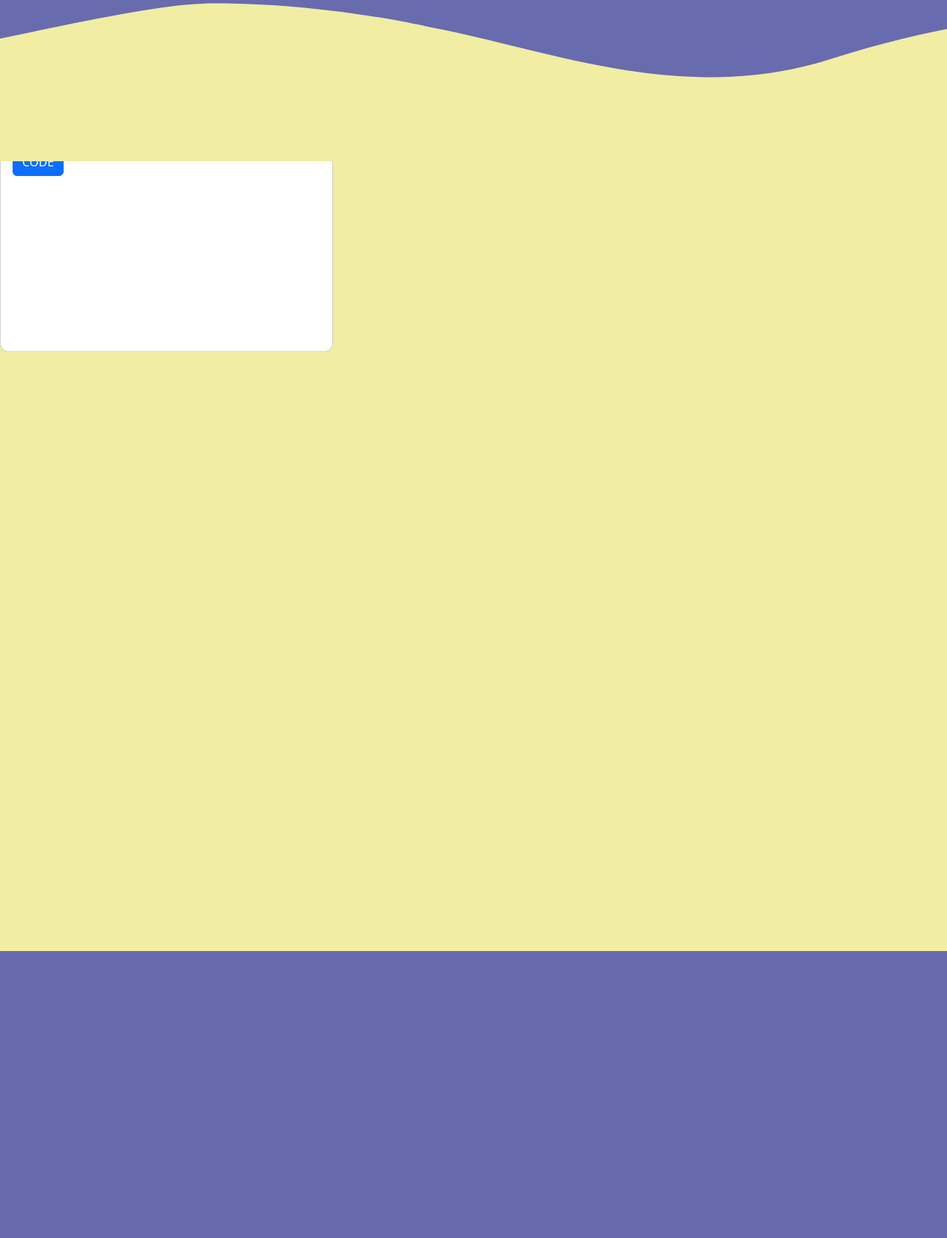
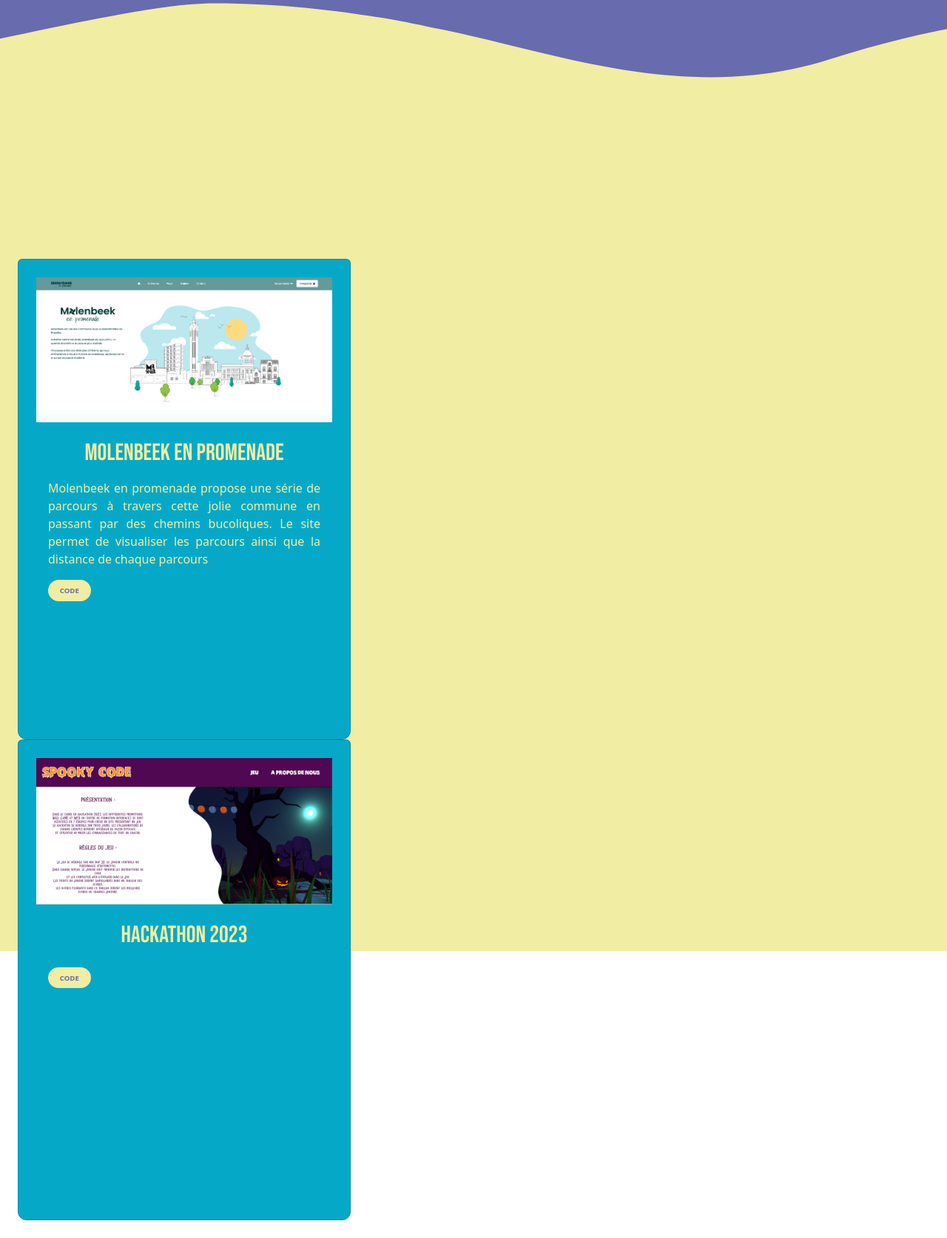
Before and after one commit to Baboo81/baboo81.github.io, a PHP site: page / in a window 1280 px wide; the page is wider, and only the part inside the window is pictured. Shown: the part 1726-3400 px from the top of that part at 74% size. Before the commit the page ends 3012 px from the top of that part, so only its background shows below. Run offline with PHP 8.4, Linux system fonts and the light colour scheme.

Commit message:
Added cards

```diff
--- a/assets/css/styles.css
+++ b/assets/css/styles.css
@@ -154,10 +154,11 @@ h2
     padding: 2%;
 }
 
-h5
+h4
 {
     color: var(--yellow);
     font-family: 'Bebas Neue', cursive;
+    font-size: 2em;
     text-align: center;
     padding: 2%;
 }
@@ -181,6 +182,25 @@ button:hover
     border: solid 2px var(--yellow);
 }
 
+.btn
+{
+    height: 3em;
+    width: 6em;
+    color: var(--violet);
+    font-size: .6em;
+    font-weight: bold;
+    background-color: var(--yellow);
+    border-radius: 30px;
+    border: solid 2px var(--yellow);
+}
+
+.btn:hover
+{
+    background-color: var(--violet);
+    color: var(--yellow);
+    border: solid 2px var(--yellow);
+}
+
 .wave
 {
     margin-top: -20%;
@@ -190,9 +210,9 @@ button:hover
 
 .card
 {
-    height: 350px;
+    height: 650px;
     width: 450px;
-    background-color: var(--);
+    background-color: var(--blue);
     border-bottom-left-radius: 12px;
     border-bottom-right-radius: 12px;
 }
@@ -203,3 +223,9 @@ button:hover
     transition: transform 330ms ease-in;
     box-shadow: 8px 8px 12px #aaa;
 }
+
+#txt
+{
+    color: var(--yellow);
+    text-align: justify;
+}
--- a/assets/index.html
+++ b/assets/index.html
@@ -75,17 +75,30 @@
             </section>
             <section id="part-yellow">
                 <p>&nbsp;</p>
-                <article class="card">
-                    <img src="" alt="">
-                    <div class="card-body">
-                        <h5 class="card-title">Molenbeek en promenade</h5>
-                        <p class="card-text"></p>
-                        <a href="#" class="btn btn-primary">CODE</a>
-                    </div>
-                </article>
-                <article>
+                <div class="p-4 d-flex d-md-block col-sm-12">
+                    <p>&nbsp;</p>
+                    <p>&nbsp;</p>
+                    <p>&nbsp;</p>
+                    <p>&nbsp;</p>
+                    <p>&nbsp;</p>
 
-                </article>
+                    <article class="card col-3 p-4">
+                        <img src="../assets/img/molenbeek.png" alt="">
+                        <div class="card-body">
+                            <h4 class="card-title">Molenbeek en promenade</h4>
+                            <p id="txt" class="card-text">Molenbeek en promenade propose une série de parcours à travers cette jolie commune en passant par des chemins bucoliques. Le site permet de visualiser les parcours ainsi que la distance de chaque parcours</p>
+                            <a href="#" class="btn btn-primary">CODE</a>
+                        </div>
+                    </article>
+                    <article class="card col-3 p-4">
+                        <img src="../assets/img/spookyCode.png" alt="">
+                        <div class="card-body">
+                            <h4 class="card-title">Hackathon 2023</h4>
+                            <p id="txt" class="card-text"></p>
+                            <a href="#" class="btn btn-primary">CODE</a>
+                        </div>
+                    </article>
+                </div>
             </section>
         </main>
     </body>
```
